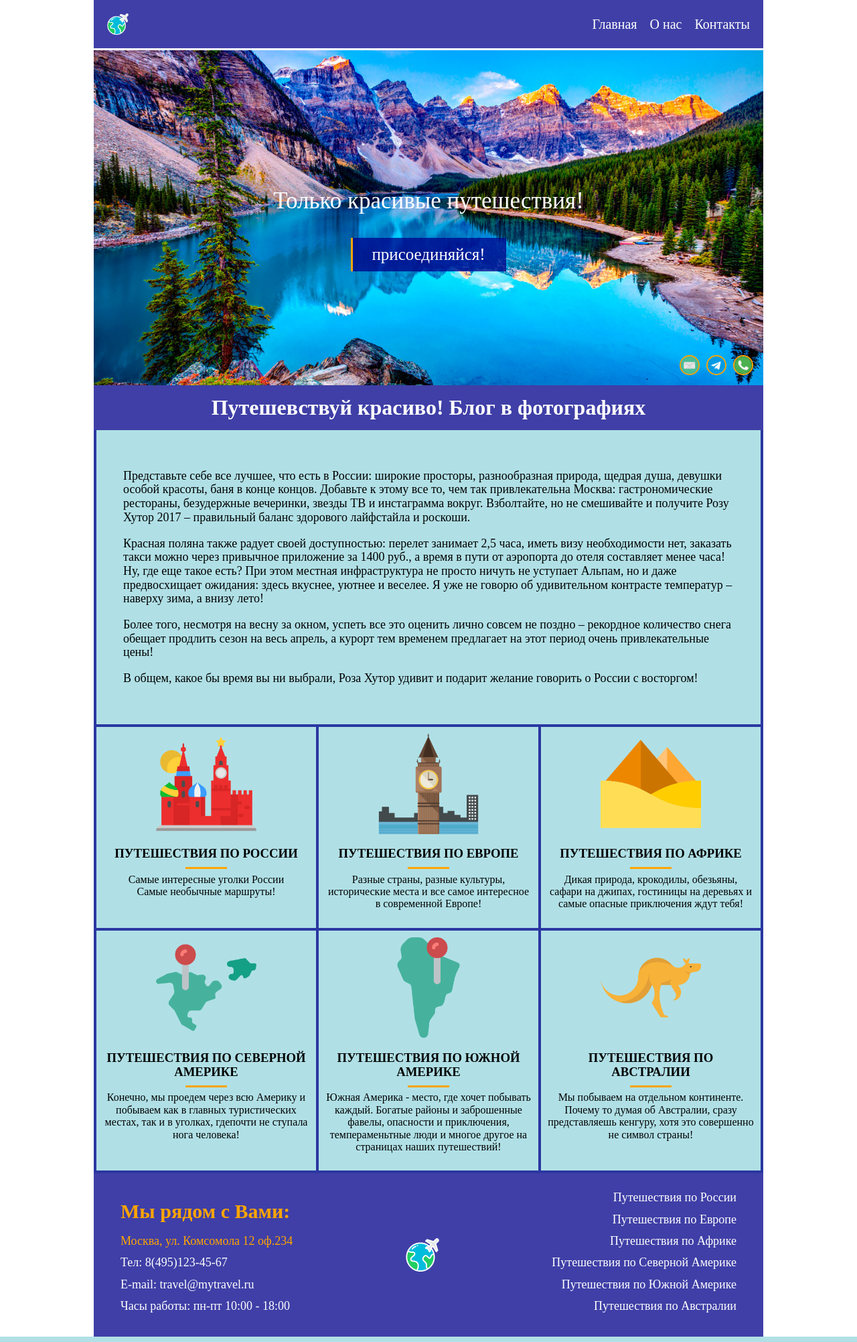
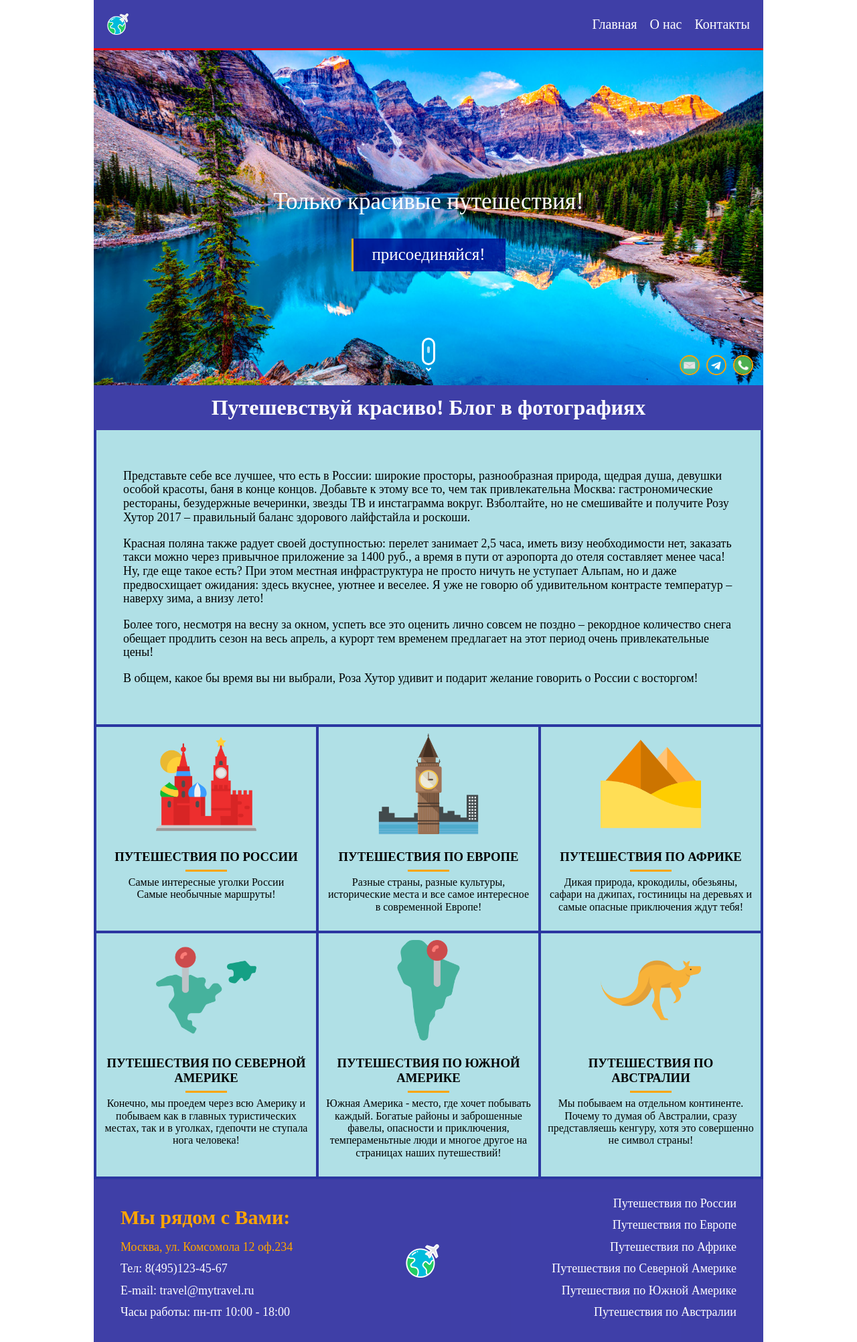
Before and after one commit to TimaPaps/web_dev, a PHP site: page / in a window 1280 px wide. Shown: the whole page at 67% size. Run offline with PHP 8.4, Linux system fonts and the light colour scheme.

Commit message:
дз урок 6 блок 1: анимации CSS, трансформации. Добавление анимации пролетающей ракеды с псевдоэлементом огонь, добавление элемента скрол с двумя псевдоэлементами

```diff
--- a/index.html
+++ b/index.html
@@ -12,8 +12,8 @@
             <a href="#footer-logo" class="header-logo"></a>
             <div class="header-navigation">
                 <a id="header-navigation-main" href="#" class="header-links">Главная</a>
-                <a id="header-navigation-about-us" href="#" class="header-links">О нас</a>
-                <a id="header-navigation-contacts" href="#footer-left-adress" class="header-links">Контакты</a>
+                <a id="header-navigation-about-us" href="#" class="header-links header-links-right">О нас</a>
+                <a id="header-navigation-contacts" href="#footer-left-adress" class="header-links header-links-center">Контакты</a>
             </div>
         </div>
         <div class="picture">
@@ -22,6 +22,9 @@
                 <img src="images/social-icons/telegram.png" alt="telegram">
                 <img src="images/social-icons/whatsapp.png" alt="whatsapp">
             </div>
+            <div class="picture-rocket">
+                <div class="picture-fire"></div>
+            </div>
             <div class="picture-text">
                 <p>
                     Только красивые путешествия!
@@ -29,6 +32,9 @@
                 <p id="picture-text-button">
                     присоединяйся!
                 </p>
+            </div>
+            <div class="picture-scroll-down picture-scroll-down-stick">
+                <div class="picture-scroll-down-arrow"></div>
             </div>
         </div>
         <h1>Путешевствуй красиво! Блог в фотографиях</h1>
@@ -40,8 +46,8 @@
         </div>
         <div class="blocks">
             <div class="blocks-item">
-                <div class="blocks-russia"></div>
-                <div class="blocks-text">
+                <img src="images/moscow.png" alt="Москва">
+                <!--<div class="blocks-russia"></div>-->
                 <h3 class="h3-style">ПУТЕШЕСТВИЯ ПО РОССИИ</h3>
                 <!--<hr>-->
                 <p>
@@ -49,51 +55,40 @@
                     Самые необычные маршруты!
                 </p>
             </div>
-            </div>
             <div class="blocks-item">
-                <div class="blocks-europa"></div>
-                <div class="blocks-text">
+                <img src="images/big-ben.png" alt="Биг-Бен">
                 <h3 class="h3-style">ПУТЕШЕСТВИЯ ПО ЕВРОПЕ</h3>
                 <p>
                     Разные страны, разные культуры, исторические места и все самое интересное в современной Европе!
                 </p>
             </div>
-            </div>
             <div class="blocks-item">
-                <div class="blocks-africa"></div>
-                <div class="blocks-text">
+                <img src="images/pyramids.png" alt="Пирамиды">
                 <h3 class="h3-style">ПУТЕШЕСТВИЯ ПО АФРИКЕ</h3>
                 <p>
                     Дикая природа, крокодилы, обезьяны, сафари на джипах, гостиницы на деревьях и самые опасные приключения ждут тебя!
                 </p>
             </div>
-            </div>
             <div class="blocks-item">
-                <div class="blocks-north-america"></div>
-                <div class="blocks-text">
+                <img src="images/north-america.png" alt="Северная Америка">
                 <h3 class="h3-style">ПУТЕШЕСТВИЯ ПО СЕВЕРНОЙ АМЕРИКЕ</h3>
                 <p>
                     Конечно, мы проедем через всю Америку и побываем как в главных туристических местах, так и в уголках, гдепочти не ступала нога человека!
                 </p>
             </div>
-            </div>
             <div class="blocks-item">
-                <div class="blocks-south-america"></div>
-                <div class="blocks-text">
+                <img src="images/south-america.png" alt="Южная Америка">
                 <h3 class="h3-style">ПУТЕШЕСТВИЯ ПО ЮЖНОЙ АМЕРИКЕ</h3>
                 <p>
                     Южная Америка - место, где хочет побывать каждый. Богатые районы и заброшенные фавелы, опасности и приключения, темпераменьтные люди и многое другое на страницах наших путешествий!
                 </p>
             </div>
-            </div>
             <div class="blocks-item">
-                <div class="blocks-australia"></div>
-                <div class="blocks-text">
+                <img src="images/kangaroo.png" alt="Австралия">
                 <h3 class="h3-style">ПУТЕШЕСТВИЯ ПО АВСТРАЛИИ</h3>
                 <p>
                     Мы побываем на отдельном континенте. Почему то думая об Австралии, сразу представляешь кенгуру, хотя это совершенно не символ страны!
                 </p>
-                </div>
             </div>
         </div>
         <div class="footer">
--- a/style.css
+++ b/style.css
@@ -3,6 +3,7 @@
 .wrapper {
     max-width: 1000px;
     margin: 0 auto;
+    padding-top: 75px;
 }
 
 .header {
@@ -11,7 +12,7 @@
     justify-content: space-between;
     background: rgba(0, 0, 139, 0.753);
     padding: 20px;
-    border-bottom: 3px solid white;
+    border-bottom: 3px solid rgb(255, 0, 0);
     position: fixed;
     left: 0;
     top: 0;
@@ -39,11 +40,36 @@
     font-size: 20px;
     position: relative;
 }
+
 .header-links:hover {
     color: orange;
 }
 
-#header-navigation-main:hover:before {
+.header-links:before {
+    content: "";
+    position: absolute;
+    height: 2px;
+    width: 0%;
+    background: orange;
+    bottom: -3px;
+    transition: 700ms;
+}
+
+.header-links:hover:before {
+    width: 100%;
+}
+
+.header-links-right:before {
+    right: 0;
+}
+
+.header-links-center:before {
+    left: 0;
+    right: 0;
+    margin: 0 auto;
+}
+
+/*#header-navigation-main:hover:before {
     width: 100%;
 }
 
@@ -55,44 +81,11 @@
     background: orange;
     bottom: -3px;
     transition: 700ms;
-}
-
-#header-navigation-about-us:hover:before {
-    width: 100%;
-}
-
-#header-navigation-about-us:before {
-    content: "";
-    position: absolute;
-    right: 0;
-    height: 2px;
-    width: 0%;
-    background: orange;
-    bottom: -3px;
-    transition: 700ms;
-}
-
-#header-navigation-contacts:hover:before {
-    width: 100% ;
-}
-
-#header-navigation-contacts:before {
-    content: "";
-    position: absolute;
-    left: 0;
-    right: 0;
-    margin: 0 auto;
-    height: 2px;
-    width: 0%;
-    background: orange;
-    bottom: -3px;
-    transition: 700ms;
-}
+}*/
 
 .picture {
     background: url(images/main.jpg) center center / cover no-repeat;
     height: 500px;
-    margin-top: 75px;
     display: flex;
     justify-content: center;
     align-items: center;
@@ -114,6 +107,48 @@
     border: 2px solid orange;
 }
 
+.picture-rocket {
+    background: url(images/rocket/startup_rocket.png) center center / contain no-repeat;
+    top: 25%;
+    position: absolute;
+    padding: 30px;
+    animation: picture-rocket 6s ease-in-out infinite;
+}
+
+@keyframes picture-rocket {
+    0% {
+        opacity: 0;
+    }
+    50% {
+        opacity: 1;
+        /*transform: translate(-25px, -25px) ;*/
+    }
+    100% {
+        opacity: 0;
+        transform: translate(-100px, -100px);
+    }
+}
+
+.picture-fire {
+    background: url(images/rocket/startup_fire.png) center center / contain no-repeat;
+    padding: 5px;
+    position: absolute;
+    bottom: 8px;
+    right: 8px;
+    animation: picture-fire 250ms linear infinite alternate;
+}
+
+@keyframes picture-fire {
+
+    0% {
+        transform: translate(-1px, 1px);
+    }
+    100% {
+        transform: translate(1px, -1px);
+    }
+
+}
+
 .picture-text {
     color: white;
     font-size: 35px;
@@ -123,12 +158,9 @@
 #picture-text-button {
     background: rgba(0, 0, 139, 0.753);
     font-size: 25px;
-    max-width: 50%;
     margin: 0 auto;
-    height: 50px;
-    display: flex;
-    justify-content: center;
-    align-items: center;
+    display: inline-block;
+    padding: 10px 30px;
     position: relative;
 }
 
@@ -144,7 +176,62 @@
     width: 3px;
     background: orange;
     left: 0;
+    top: 0;
     transition: 700ms;
+}
+
+.picture-scroll-down {
+    position: absolute;
+    left: 0;
+    right: 0;
+    bottom: 30px;
+    margin: 0 auto;
+    height: 35px;
+    width: 14px;
+    border-radius: 25px;
+    border: 3px solid white;
+}
+
+.picture-scroll-down-stick:before {
+    content: "";
+    position: absolute;
+    height: 10px;
+    width: 4px;
+    border-radius: 25px;
+    background: white;
+    left: 0;
+    right: 0;
+    top: 4px;
+    margin: 0 auto;
+    animation: scroll-down-stick 2s linear infinite;
+}
+
+@keyframes scroll-down-stick {
+    100% {
+        opacity: 0;
+        transform: translatey(20px);
+    }
+}
+
+.picture-scroll-down-arrow:before {
+    content: "";
+    position: absolute;
+    left: 0;
+    right: 0;
+    bottom: -10px;
+    margin: 0 auto;
+    height: 4px;
+    width: 4px;
+    transform: rotate(45deg);
+    border-right: 2px solid white;
+    border-bottom: 2px solid white;
+    animation: scroll-down-arrow 2s linear infinite;
+}
+
+@keyframes scroll-down-arrow {
+    100% {
+        transform: translateY(3px) rotate(45deg);
+    }
 }
 
 h1 {
@@ -174,43 +261,18 @@
     padding:  10px;
     border: 2px solid  rgba(0, 0, 139, 0.753);
     width: 33.33333%;
+    text-align: center;
     box-sizing: border-box;
-    display: inline-block;
 }
 
-.blocks-russia {
-    background: url(images/moscow.png) center center / contain no-repeat;
+.blocks-item img {
     height: 150px;
 }
 
-.blocks-europa {
-    background: url(images/big-ben.png) center center / contain no-repeat;
+/*.blocks-russia {
+    background: url(images/moscow.png) center center / contain no-repeat;
     height: 150px;
-}
-
-.blocks-africa {
-    background: url(images/pyramids.png) center center / contain no-repeat;
-    height: 150px;
-}
-
-.blocks-north-america {
-    background: url(images/north-america.png) center center / contain no-repeat;
-    height: 150px;
-}
-
-.blocks-south-america {
-    background: url(images/south-america.png) center center / contain no-repeat;
-    height: 150px;
-}
-
-.blocks-australia {
-    background: url(images/kangaroo.png) center center / contain no-repeat;
-    height: 150px;
-}
-
-.blocks-text {
-    text-align: center;
-}
+}*/
 
 h3 {
     position: relative;
```
Also changed, not shown: images/rocket/startup_fire.png (added), images/rocket/startup_rocket.png (added). Lines whose indentation alone changed are shown as unchanged.
